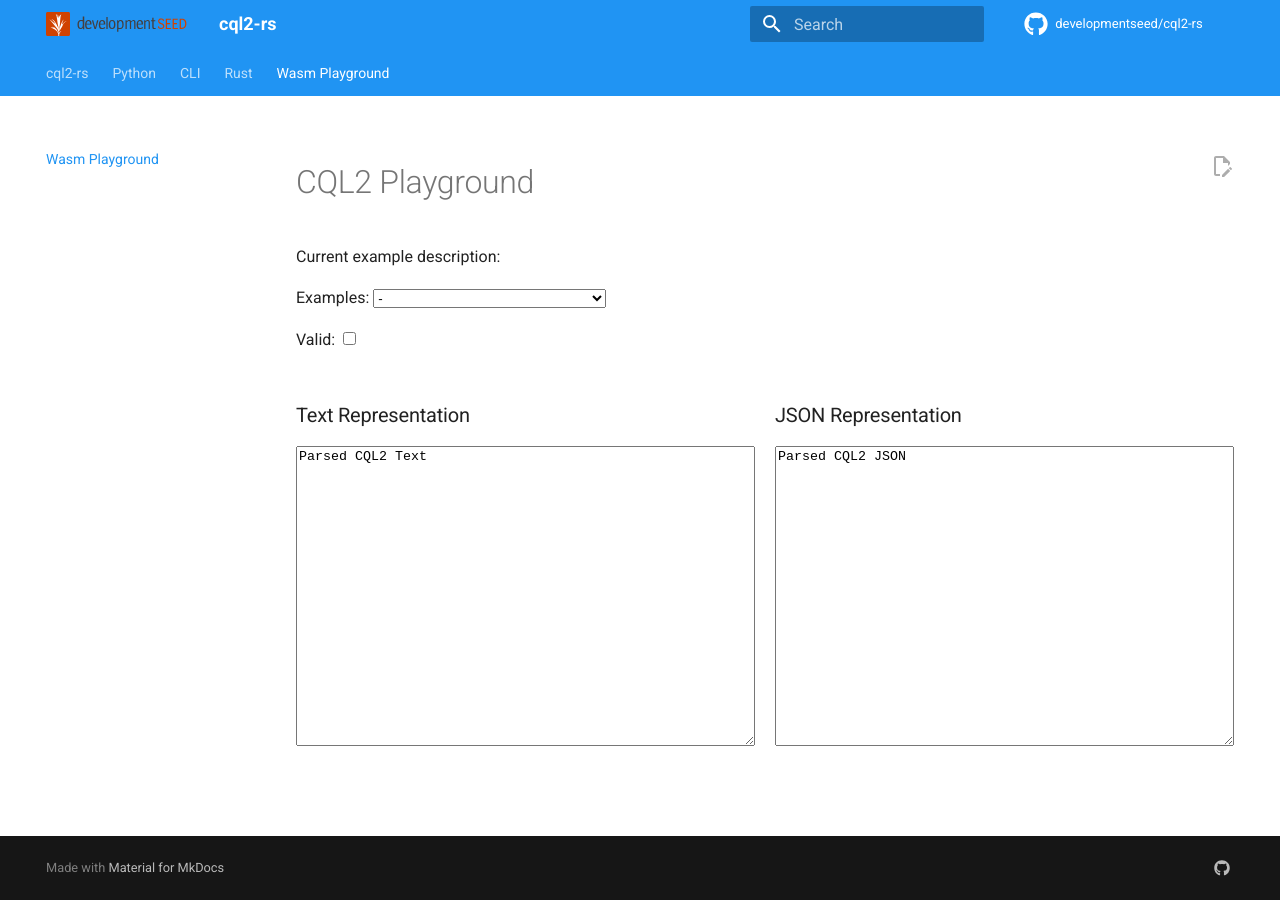
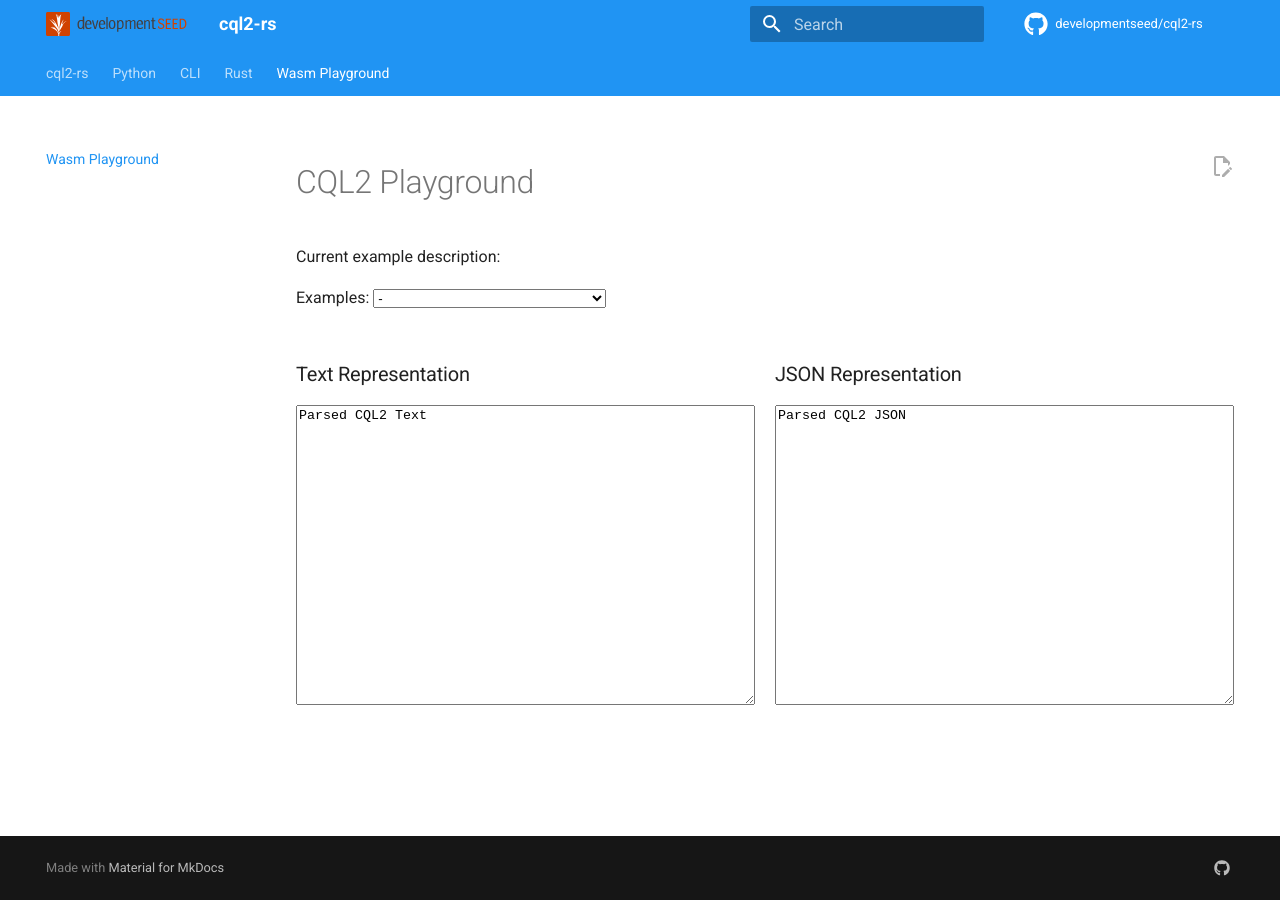
Before and after one commit to developmentseed/cql2-rs, an MkDocs documentation site: the page built from docs/playground.md, in a window 1280 px wide. Built offline with MkDocs 1.6.1 and Material for MkDocs 9.7.7, drawn with Linux system fonts in a browser that asks for light colours; comment, search, counter and statistics services are not loaded; the version menu is left out.

Commit message:
Remove Valid checkbox

```diff
--- a/docs/playground.md
+++ b/docs/playground.md
@@ -196,8 +196,6 @@ Examples:
 
 </select>
 
-<label>Valid: <input type="checkbox" id="cqlvalid" onclick="return false"></label>
-
 <div class="container">
     <div class="right-panel">
         <div class="editor">
```
